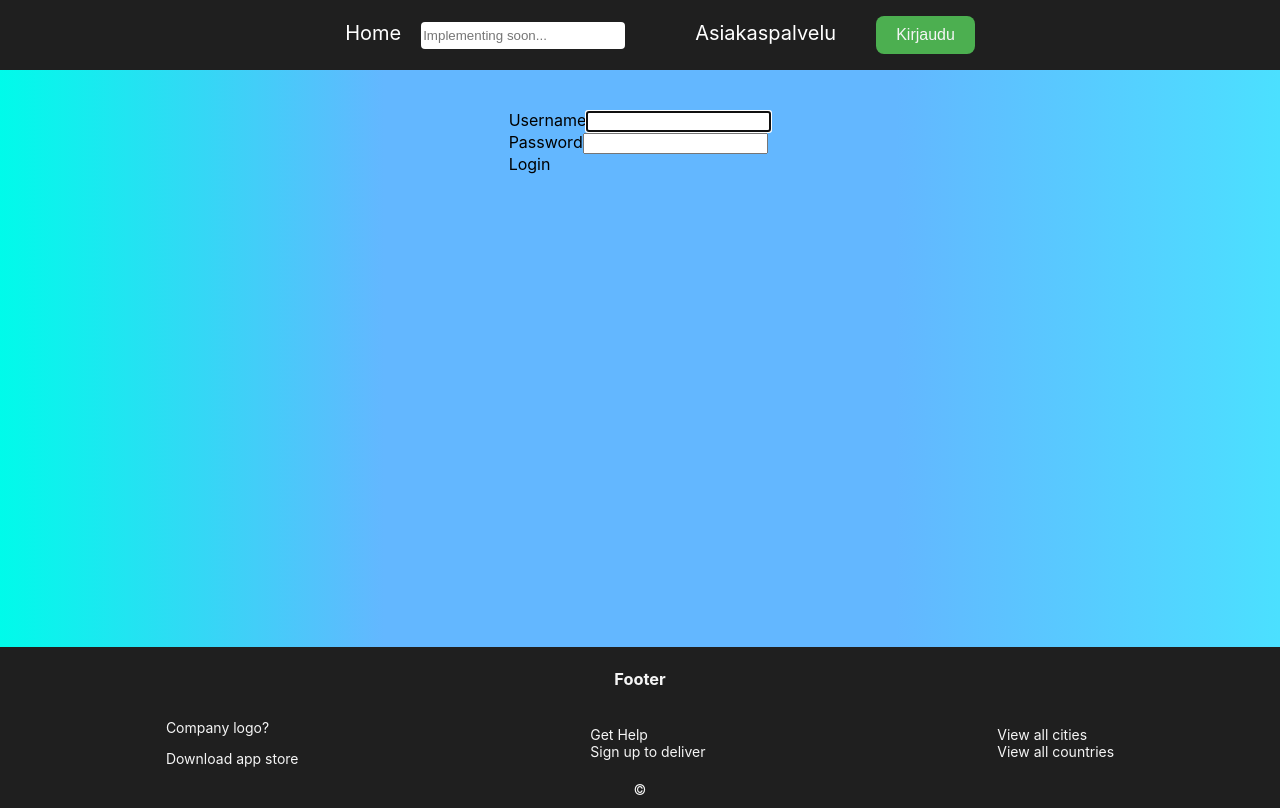
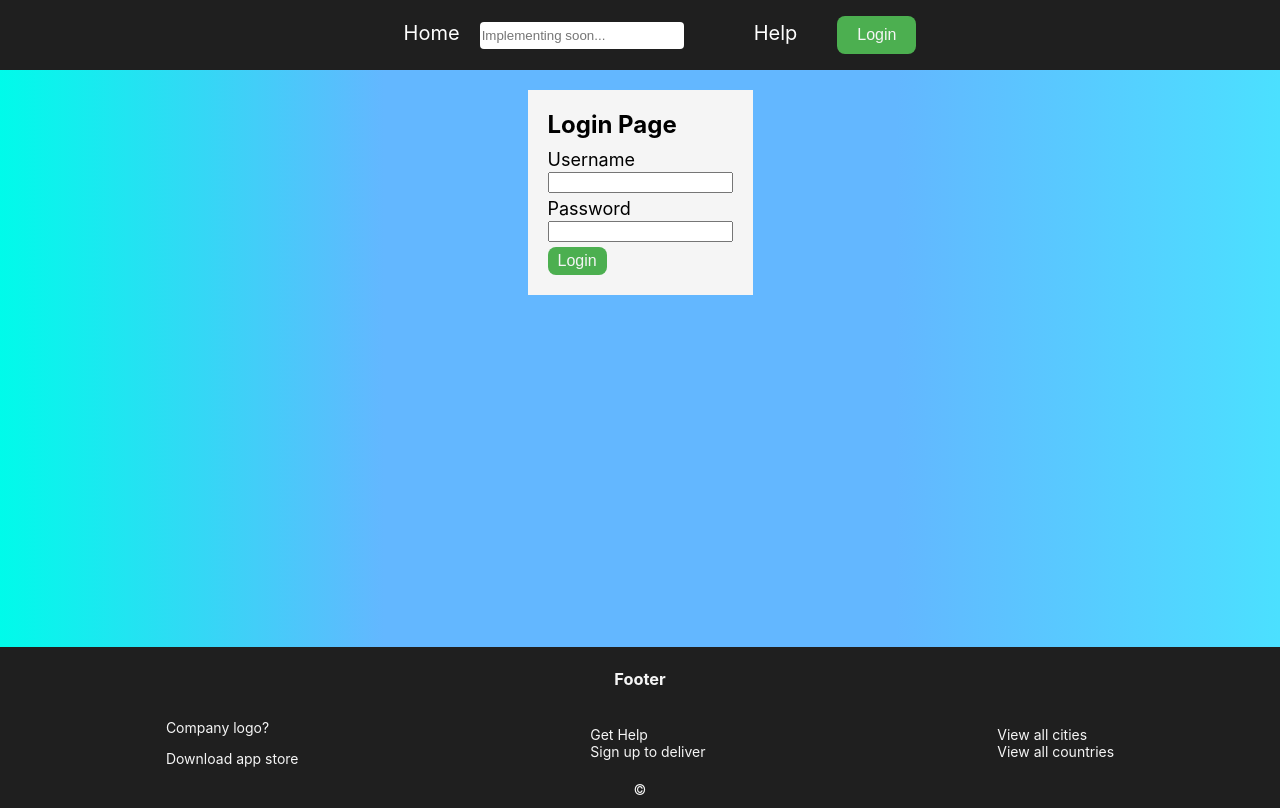
Before and after one commit to WebApplicationProjectGroup4/Frontend, a React app: page /login in a window 1280 px wide. Built offline with nearby package versions, Linux system fonts and the light colour scheme.

Commit message:
Login page changes

```diff
--- a/src/Main.js
+++ b/src/Main.js
@@ -56,7 +56,7 @@ function login() {
   console.log("onclick login event");
 
     // get
-    axios.get('/customers')
+    axios.get('/users')
     .then(function (response) {
       // handle success
       pwCheck(response, user, pw);
@@ -105,7 +105,7 @@ function pwCheck(response, user, pw) {
 
     if (res.data[i].Name === localUser && res.data[i].Password === localPW ) {
       console.log("local user/pw ", localUser, ";", localPW, " matches db user/pw ", res.data[i].Name, ";",
-      res.data[i].Password, " on index response[", i, "]; and database idCustomer index", res.data[i].idCustomer);
+      res.data[i].Password, " on index response[", i, "]; and database idCustomer index", res.data[i].idUsers);
 
       console.log("login successful");
     }
@@ -136,9 +136,9 @@ function Prototype() {
          <ul>
            <Link to="/" ><li>Home</li></Link>
            <li> <input class="searchBar" type="text" placeholder="Implementing soon..." /> </li>
-           <li> Asiakaspalvelu </li>
+           <li> Help </li>
            <li></li>
-           <Link to="/login" ><button class="loginButton" onClick= {() => login()}> Kirjaudu </button></Link>
+           <Link to="/login" ><button class="loginButton" onClick= {() => login()}> Login </button></Link>
         </ul>
       </nav>
         <Routes>
--- a/src/components/Login.css
+++ b/src/components/Login.css
@@ -1,12 +1,30 @@
-@media all and (min-width: 480px) {
 .Login {
   margin-left: auto;
   margin-right: auto;
   padding-top: 20px;
+  background-color: whitesmoke;
+  padding-left: 20px;
+  padding-right: 20px;
+  padding-bottom: 20px;
+  font-size: 18px;
 }
-
-    .Login form {
-      margin: 0 auto;
-      max-width: 320px;
+.Title{
+  font-weight: bold;
+  padding-bottom: 10px;
+  font-size: 24px;
 }
+.Details{
+  padding-bottom: 5px;
 }
+.Button{
+  size: 150;
+  background-color: #4CAF50; /* Green */
+  border: none;
+  color: whitesmoke;
+  padding: 5px 10px;
+  text-align: center;
+  display: inline-block;
+  font-size: 16px;
+  border-radius: 8px;
+  cursor: pointer;
+}
--- a/src/components/Login.js
+++ b/src/components/Login.js
@@ -1,44 +1,45 @@
 import React, { useState } from "react";
-import Form from "react-bootstrap/Form";
-import Button from "react-bootstrap/Form";
 import "./Login.css";
 
+function Login(props) {
+  //Const for users that saves the input
+  const username = UserInput('');
+  const password = UserInput('');
 
-
-export default function Login() {
-  const [username, setUsername] = useState("");
-  const [password, setPassword] = useState("");
-
-
-  function handleSubmit(event) {
-    event.preventDefault();
-  }
-  function validateForm() {
-    return username.length > 0 && password.length > 0;
+  // test to check the value
+  const handleLogin = () => {
+    console.log(username);
+    console.log(password);
   }
 
   return (
     <div className="Login">
-        <Form onSubmit={handleSubmit}>
-            <Form.Group controlId="username">
-                <Form.Label>Username</Form.Label>
-                <Form.Control
-                autoFocus
-                type="username"
-                value={username}
-                onChange={(e) => setUsername(e.target.value)}
-            />
-            </Form.Group>
-            <Form.Group controlId="password">
-                <Form.Label>Password</Form.Label>
-                <Form.Control
-                    type="password"
-                    value={password}
-                    onChange={(e) => setPassword(e.target.value)}
-                />
-            </Form.Group>
-            <Button block size="lg" type="submit" disabled={!validateForm()}> Login </Button>
-          </Form>
+      <div className="Title">Login Page </div>
+      <div className="Details">
+        Username<br />
+        <input type="text" {...username} />
+      </div>
+      <div className="Details">
+        <div>Password</div>
+        <input type="password" {...password} />
+      </div>
+      <input className="Button" type="button" value={'Login'} onClick={handleLogin}/><br />
     </div>
   );
 }
+
+const UserInput = initialValue => {
+  //
+  const [value, setValue] = useState(initialValue);
+  // Sets the value of what was written
+  const handleChange = e => {
+    setValue(e.target.value);
+  }
+  return {
+    //returns the value
+    value,
+    onChange: handleChange,
+  }
+}
+
+export default Login;
```
Lines whose indentation alone changed are shown as unchanged.
